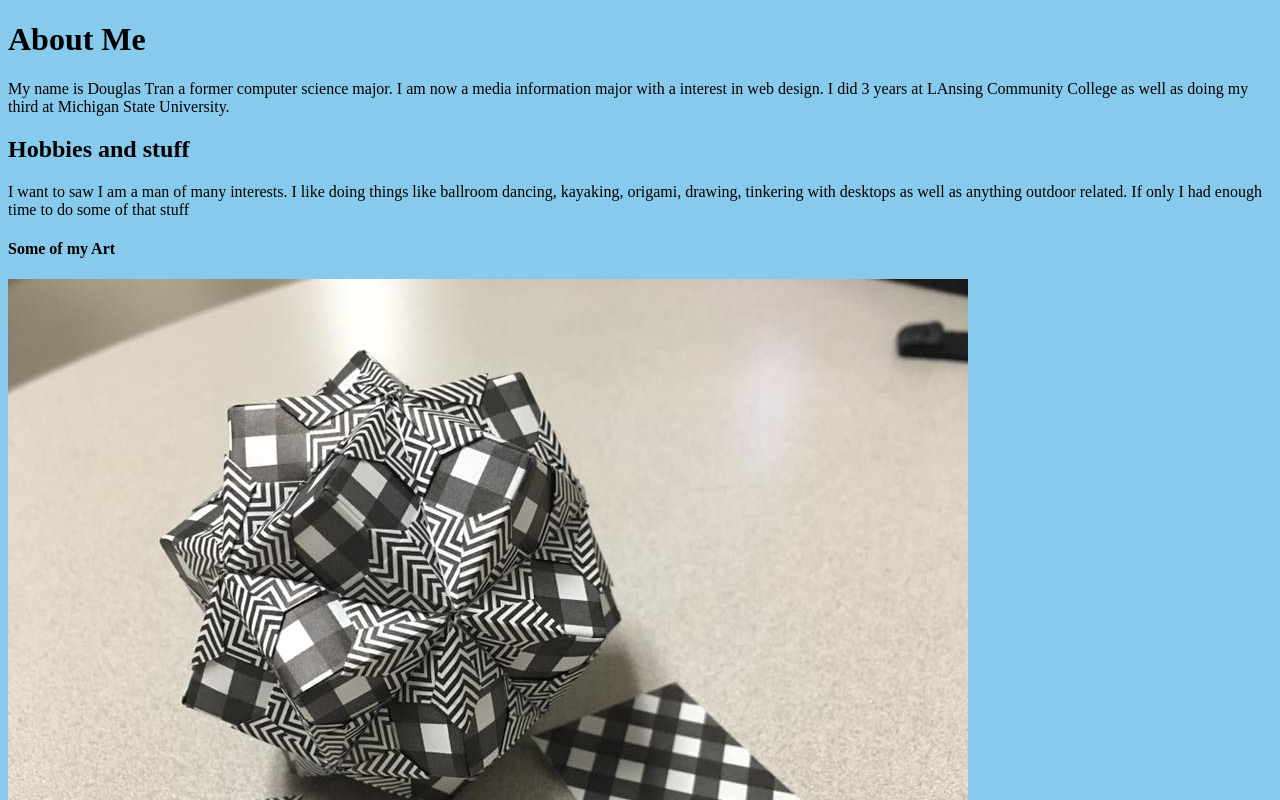
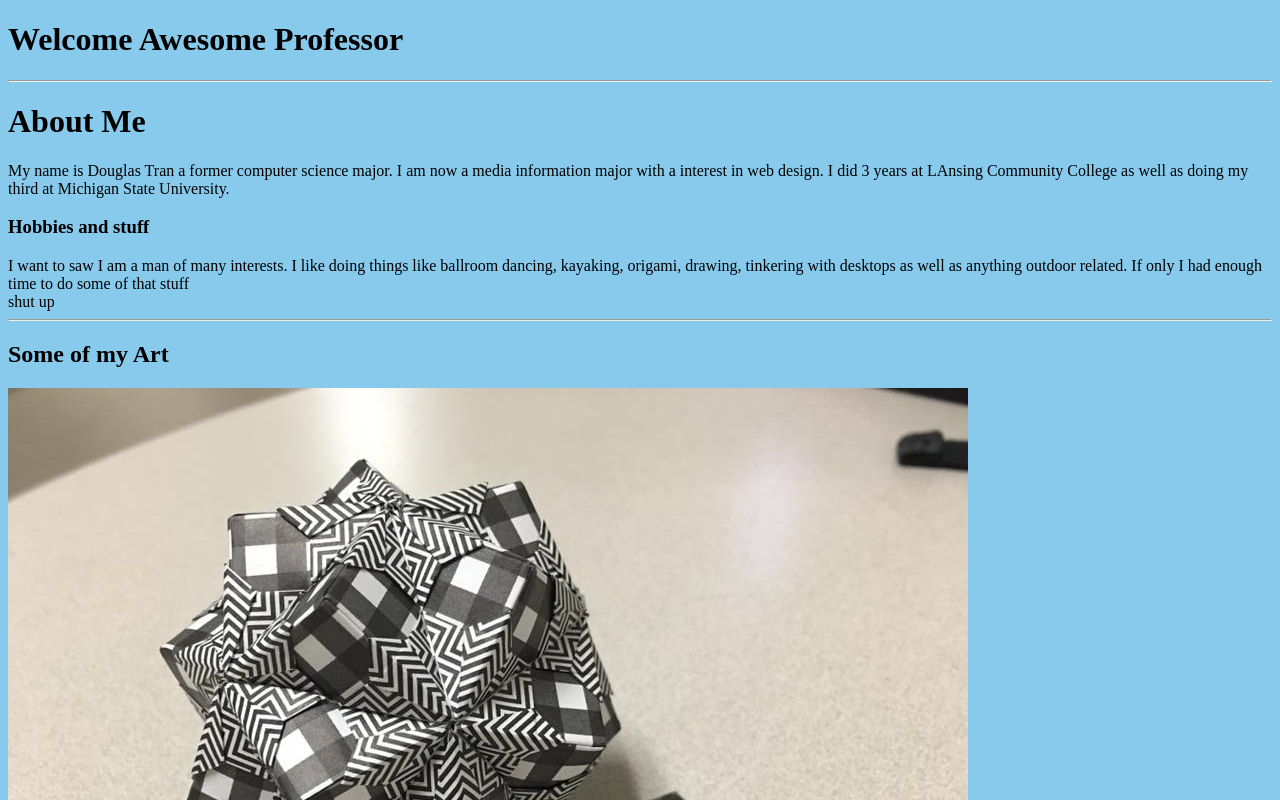
Before and after one commit to trandoug/mi349fs16, a plain HTML site: page Week 1/index.html in a window 1280 px wide. Shown: the top 800 px of the page. Drawn offline with Linux system fonts and the light colour scheme.

Commit message:
inclass change
versions 3

```diff
--- a/Week 1/index.html
+++ b/Week 1/index.html
@@ -14,18 +14,31 @@
         <script src="js/index.js"></script>
     </head>
 
+    <header>
+        <h1> Welcome Awesome Professor</h1>
+        <hr>
+    </header>
+
+
     <body>
         <!-- Add your site content here -->
+
+
+
+
+
         <h1>About Me</h1>
 
         My name is Douglas Tran a former computer science major. I am now a media information major with a interest in web design. I did 3 years at LAnsing Community College as well as doing my third at Michigan State University.
 
-        <h2>Hobbies and stuff</h2>
+        <h3>Hobbies and stuff</h3>
         I want to saw I am a man of many interests. I like doing things like ballroom dancing, kayaking, origami, drawing, tinkering with desktops as well as anything outdoor related. If only I had enough time to do some of that stuff
 
+        <div>shut up</div>
 
 
-        <h4>Some of my Art</h4>
+        <hr>
+        <h2>Some of my Art</h2>
         <!-- Relative URL image link example -->
         <img src="images/origami2.jpg" alt="Origami" /> <br>
         <img src="images/draw.jpg" alt="drawing" /> <br>
@@ -34,4 +47,8 @@
 
     </body>
 
+    <hr>
+    <footer>
+        Douglas Tran            trandoug@msu.edu    (517) 927-9586
+    </footer>
 </html>
```
